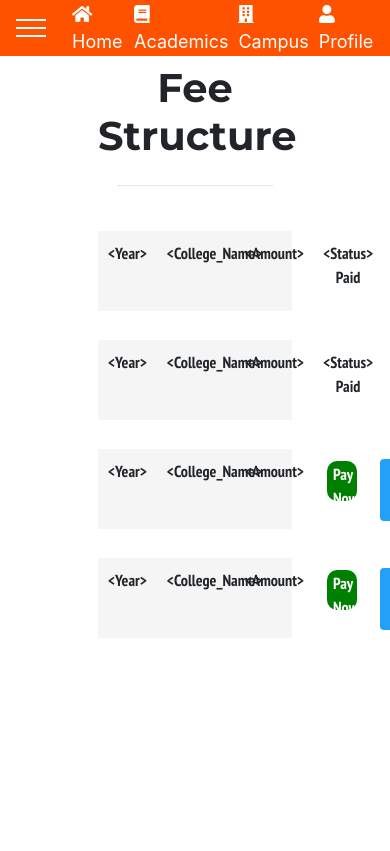
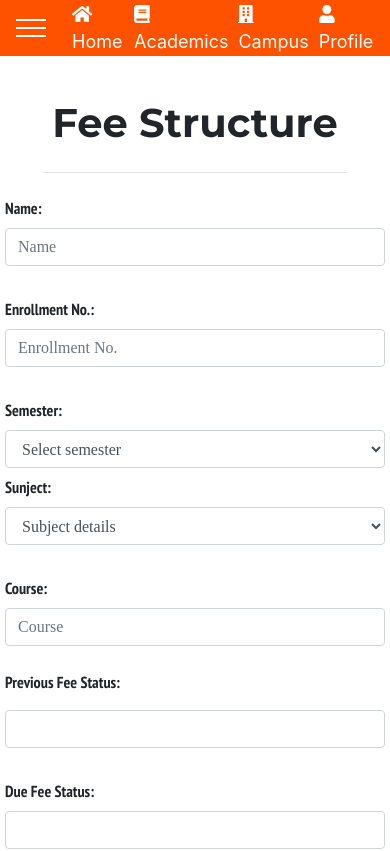
Before and after one commit to Global-ERP-System/GERP-Frontend-Final, a React (Create React App) app: page /fee in a window 390 px wide. Shown: the top 851 px of the page. Built offline with nearby package versions, Linux system fonts and the light colour scheme.

Commit message:
Fixed Student Fees Page

```diff
--- a/src/components/Faculty/RelationF/RelationF.css
+++ b/src/components/Faculty/RelationF/RelationF.css
@@ -31,24 +31,6 @@ select {
   font-family: sans-serif;
 }
 
-.SearchPeople {
-  width: 30%;
-  height: 40px;
-  margin: 10px 10px;
-  font-family: 'Pt sans narrow', sans-serif;
-  font-weight: 400;
-}
-
-#connectdecline {
-  width: 80%;
-  height: 100%;
-  background-color: #138808;
-  color: white;
-  border: none;
-  border-radius: 10px;
-  cursor: pointer;
-}
-
 @media screen and (max-width: 800px) {
   input[type='text'],
   select {
--- a/src/components/Student/Fee Structure/FeeStructure.css
+++ b/src/components/Student/Fee Structure/FeeStructure.css
@@ -1,53 +1,103 @@
-#year1
-{
+.cont {
+  margin-left: 20%;
+  margin-right: 20%;
+  height: 100%;
+  padding-left: 20px;
+  padding-right: 20px;
+}
+
+.SearchPeople {
+  width: 30%;
+  height: 40px;
+  margin: 10px 10px;
+  font-family: 'Pt sans narrow', sans-serif;
+  font-weight: 400;
+}
+#connectdecline {
+  width: 80%;
+  height: 100%;
+  background-color: #138808;
+  color: white;
+  border: none;
+  border-radius: 10px;
+  cursor: pointer;
+}
+
+#year1 {
   background-color: whitesmoke;
   height: 5em;
-    margin-top:5px;
+  margin-top: 5px;
   text-align: center;
   display: flex;
   flex-direction: row;
   font-family: sans-serif;
 }
 
-.large_input_box input
-{
+.form-inline {
+  margin-top: 0px;
+  margin-left: 50%;
+}
+
+.large_input_box input {
   background-color: #f7f7f7;
   border: 2px solid black;
 }
-.Button_Container
-{
+.Button_Container {
   border: 2px solid darkblue;
 }
-.Dropdown_button
-{
+.Dropdown_button {
   border: 2px solid black;
   width: 10%;
 }
-.Small_input_box
-{
-    /* border: 3px solid black; */
+.Small_input_box {
   width: 41%;
   margin: 10px auto;
 }
-.Small_input_box label
-{
+.Small_input_box label {
   width: 30%;
   font-weight: 500;
   margin: 10px 12px 0px -8px;
 }
-.Small_input_box input
-{
+.Small_input_box input {
   border: 2px solid black;
   width: 67%;
 }
-.Display_Button
-{
+.Display_Button {
   display: flex;
-    margin: 30px auto;
-    text-align:center;
+  margin: 10px auto;
+  text-align: center;
 }
 #Pay {
-
+  color: white;
   background-color: #138808;
   margin: 0px 0px 0px 250px;
 }
+
+@media screen and (max-width: 800px) {
+  .cont {
+    margin: unset;
+    padding: 5px;
+  }
+  .SearchPeople {
+    height: unset;
+    margin: unset;
+    font-size: 15px;
+  }
+  .row select {
+    margin: unset;
+  }
+  .form-inline {
+    margin-left: 15px;
+  }
+  #year1 {
+    height: 50px;
+    align-items: center;
+  }
+  #connectdecline {
+    padding: 2px;
+    height: 50px;
+  }
+  #Pay {
+    margin: unset;
+  }
+}
--- a/src/components/Student/Fee Structure/FeeStructure.js
+++ b/src/components/Student/Fee Structure/FeeStructure.js
@@ -1,6 +1,6 @@
 import React, { Component } from 'react'
 import './FeeStructure.css'
-import { DropdownButton, ButtonGroup, Dropdown, Form, FormGroup, CustomInput, Label, Row, Col, Input, Button } from 'react-bootstrap';
+import { DropdownButton, ButtonGroup, Dropdown, Row, Col } from 'react-bootstrap';
 import {MDBFormInline} from 'mdbreact';
 
 export default class FeeStructure extends Component {
@@ -50,10 +50,10 @@ export default class FeeStructure extends Component {
 
     render() {
         return (
-            <div style={{ marginLeft: "20%", marginRight: "20%", height: "100%", paddingLeft: '20px', paddingRight: '20px'}}>
+            <div className='cont'>
                 <h1 className="Heading" style={{ textAlign: "center", fontFamily: 'Montserrat', fontWeight: '700'}}>Fee Structure</h1>
                 <hr style={{ width: '80%' }}></hr>
-                {/* <form onSubmit={this.handlesubmit} style={{ marginTop: '0px' }}>
+                <form onSubmit={this.handlesubmit} style={{ marginTop: '0px' }}>
                         <Row>
                             <Col sm={5}>
                                 <label style={{ fontFamily: 'Pt sans narrow ', fontWeight: '700' }}>Name:</label>
@@ -61,7 +61,6 @@ export default class FeeStructure extends Component {
                             <Col sm={7}>
                                 <input className="form-control" value={this.state.name} onChange={this.handlename} required placeholder="Name" style={{ fontFamily: 'Montserrat Regular', fontWeight: '400' }}/>
                             </Col>
-
                         </Row>
                         <br></br>
                         <Row>
@@ -74,26 +73,29 @@ export default class FeeStructure extends Component {
                             </Row>
                         <br></br>
                         <Row>
-
-
-                            <MDBFormInline style={{ marginTop: '0px', marginLeft:'50%' }}>
-                                    <select title="Semester" className="form-control" name="Semester" placeholder="Select semester" style={{ fontFamily: 'Montserrat Regular', fontWeight: '400' }}>
+                            <Col sm={5}>
+                                <label style={{ fontFamily: 'Pt sans narrow ', fontWeight: '700' }}>Semester:</label>
+                            </Col>
+                            <Col sm={7}>
+                                <select title="Semester" className="form-control" name="Semester" placeholder="Select semester" style={{ fontFamily: 'Montserrat Regular', fontWeight: '400' }}>
                                     <option >Select semester</option>
                                     <option eventKey="1">I</option>
                                     <option eventKey="2">II</option>
-                                </select>&nbsp;&nbsp;&nbsp;&nbsp;&nbsp;
-                                <select title="Subject Details" className="form-control" name="Subject Details" placeholder="Select subject" style={{ fontFamily: 'Montserrat Regular', fontWeight: '400' }}>
+                                </select>
+                            </Col>
+                        </Row>
+                        <Row>
+                            <Col sm={5}>
+                                <label style={{ fontFamily: 'Pt sans narrow ', fontWeight: '700' }}>Sunject:</label>
+                            </Col>
+                            <Col sm={7}>
+                            <select title="Subject Details" className="form-control" name="Subject Details" placeholder="Select subject" style={{ fontFamily: 'Montserrat Regular', fontWeight: '400' }}>
                                     <option eventKey="1">Subject details</option>
                                     <option eventKey="2">Subject details</option>
                                 </select>
-                                </MDBFormInline>
-
-
+                            </Col>
                         </Row>
-
                            <br></br>
-
-
                         <Row>
                             <Col sm={5}>
                                 <label style={{ fontFamily: 'Pt sans narrow ', fontWeight: '700' }}>Course:</label>
@@ -102,10 +104,8 @@ export default class FeeStructure extends Component {
                                 <input className="form-control" value={this.state.course}
                                     onChange={this.handlecourse} required placeholder="Course" style={{ fontFamily: 'Montserrat Regular', fontWeight: '400' }}/>
                             </Col>
-
                         </Row>
                         <br></br>
-
                         <div >
                             <Row>
                                 <Col sm={5}>
@@ -115,7 +115,6 @@ export default class FeeStructure extends Component {
                                     <input className="form-control" value={this.state.Previousfeestatus}
                                         onChange={this.handlePreviousfeestatus} required style={{ fontFamily: 'Montserrat Regular', fontWeight: '400' }}/>
                                 </Col>
-
                             </Row>
                             <br></br>
                             <Row>
@@ -126,7 +125,6 @@ export default class FeeStructure extends Component {
                                     <input className="form-control" value={this.state.duefeestatus}
                                         onChange={this.handleduefeestatus} required style={{ fontFamily: 'Montserrat Regular', fontWeight: '400' }}/>
                                 </Col>
-
                             </Row>
                             <br></br>
                             <Row>
@@ -137,10 +135,7 @@ export default class FeeStructure extends Component {
                                     <input className="form-control" value={this.state.duefeeamount}
                                         onChange={this.handleduefeeamount} required style={{ fontFamily: 'Montserrat Regular', fontWeight: '400' }}/>
                                 </Col>
-
                             </Row>
-
-
                             <br></br>
                             <Row>
                                 <Col sm={5}>
@@ -150,26 +145,19 @@ export default class FeeStructure extends Component {
                                     <input className="form-control" value={this.state.lastdateforpayment}
                                         onChange={this.handlelastdateforpayment} required style={{ fontFamily: 'Montserrat Regular', fontWeight: '400' }}/>
                                 </Col>
-
                             </Row>
-
-
                             <br></br>
                         </div>
-
                         <div className="Display_Button">
-                            <DropdownButton as={ButtonGroup} title="Payment Mode" name="See Details" id="bg-vertical-dropdown-1" variant="primary" className="mx-3">
+                            <DropdownButton as={ButtonGroup} title="Payment Mode" name="See Details" variant="primary" className="mx-3">
                                 <Dropdown.Item eventKey="1">Subject Details</Dropdown.Item>
                                 <Dropdown.Item eventKey="2">Subject Details</Dropdown.Item>
                             </DropdownButton>
 
-                        <button id="Pay" style={{ color: "white", backgroundColor: '#138808' }} type="submit" className="btn">Pay</button>
-
+                        <button id="Pay" type="submit" className="btn">Pay</button>
                         </div>
-                    </form> */}
-
+                    </form>
                     <br></br>
-
                 <div id="year1">
                     <div className="SearchPeople">&lt;Year&gt; </div>
                     <div className="SearchPeople">&lt;College_Name&gt;</div>
@@ -177,13 +165,9 @@ export default class FeeStructure extends Component {
                     <div className="SearchPeople">&lt;Status&gt;
                     <p>Paid</p>
                     </div>
-                    {/* <div className="SearchPeople"><button id="connectdecline" style={{backgroundColor:'green',marginTop:'6%'}}>
-                        Pay Now</button></div> */}
                     <div className="SearchPeople"> <button style={{ color: "white", backgroundColor: '#25a0f7' }} type="submit" className="btn">View Receipt</button></div>
                 </div>
-
                 <br></br>
-
                 <div id="year1">
                     <div className="SearchPeople">&lt;Year&gt; </div>
                     <div className="SearchPeople">&lt;College_Name&gt;</div>
@@ -191,43 +175,27 @@ export default class FeeStructure extends Component {
                     <div className="SearchPeople">&lt;Status&gt;
                     <p>Paid</p>
                     </div>
-                    {/* <div className="SearchPeople"><button id="connectdecline" style={{backgroundColor:'green',marginTop:'6%'}}>
-                        Pay Now</button></div> */}
                     <div className="SearchPeople"> <button style={{ color: "white", backgroundColor: '#25a0f7' }} type="submit" className="btn">View Receipt</button></div>
                 </div>
-
                 <br></br>
-
                 <div id="year1">
                     <div className="SearchPeople">&lt;Year&gt; </div>
                     <div className="SearchPeople">&lt;College_Name&gt;</div>
                     <div className="SearchPeople">&lt;Amount&gt;</div>
-                    {/* <div className="SearchPeople">&lt;Status&gt;
-                    <p>Due</p>
-                    </div> */}
                     <div className="SearchPeople"><button id="connectdecline" style={{backgroundColor:'green',marginTop:'6%'}}>
                         Pay Now</button></div>
                     <div className="SearchPeople"> <button style={{ color: "white", backgroundColor: '#25a0f7' }} type="submit" className="btn">View Receipt</button></div>
                 </div>
-
                 <br></br>
-
                 <div id="year1">
                     <div className="SearchPeople">&lt;Year&gt; </div>
                     <div className="SearchPeople">&lt;College_Name&gt;</div>
                     <div className="SearchPeople">&lt;Amount&gt;</div>
-                    {/* <div className="SearchPeople">&lt;Status&gt;
-                    <p>Due</p>
-                    </div> */}
                     <div className="SearchPeople"><button id="connectdecline" style={{backgroundColor:'green',marginTop:'6%'}}>
                         Pay Now</button></div>
                     <div className="SearchPeople"> <button style={{ color: "white", backgroundColor: '#25a0f7' }} type="submit" className="btn">View Receipt</button></div>
                 </div>
-
                 <br></br>
-
-
-
             </div>
         )
     }
--- a/src/components/Student/Project/Project.css
+++ b/src/components/Student/Project/Project.css
@@ -43,7 +43,6 @@
   display: flex;
   width: 30%;
   flex-direction: row;
-  margin: 20px 100px;
 }
 #Save {
   width: 25%;
--- a/src/components/Student/myrelations/Relation.css
+++ b/src/components/Student/myrelations/Relation.css
@@ -51,24 +51,6 @@ input[type='submit']:hover {
   font-family: sans-serif;
 }
 
-.SearchPeople {
-  width: 30%;
-  height: 40px;
-  margin: 10px 10px;
-  font-family: 'Pt sans narrow', sans-serif;
-  font-weight: 400;
-}
-
-#connectdecline {
-  width: 80%;
-  height: 100%;
-  background-color: red;
-  color: white;
-  border: none;
-  border-radius: 10px;
-  cursor: pointer;
-}
-
 @media screen and (max-width: 800px) {
   input[type='text'],
   select {
```
Lines whose indentation alone changed are shown as unchanged.
